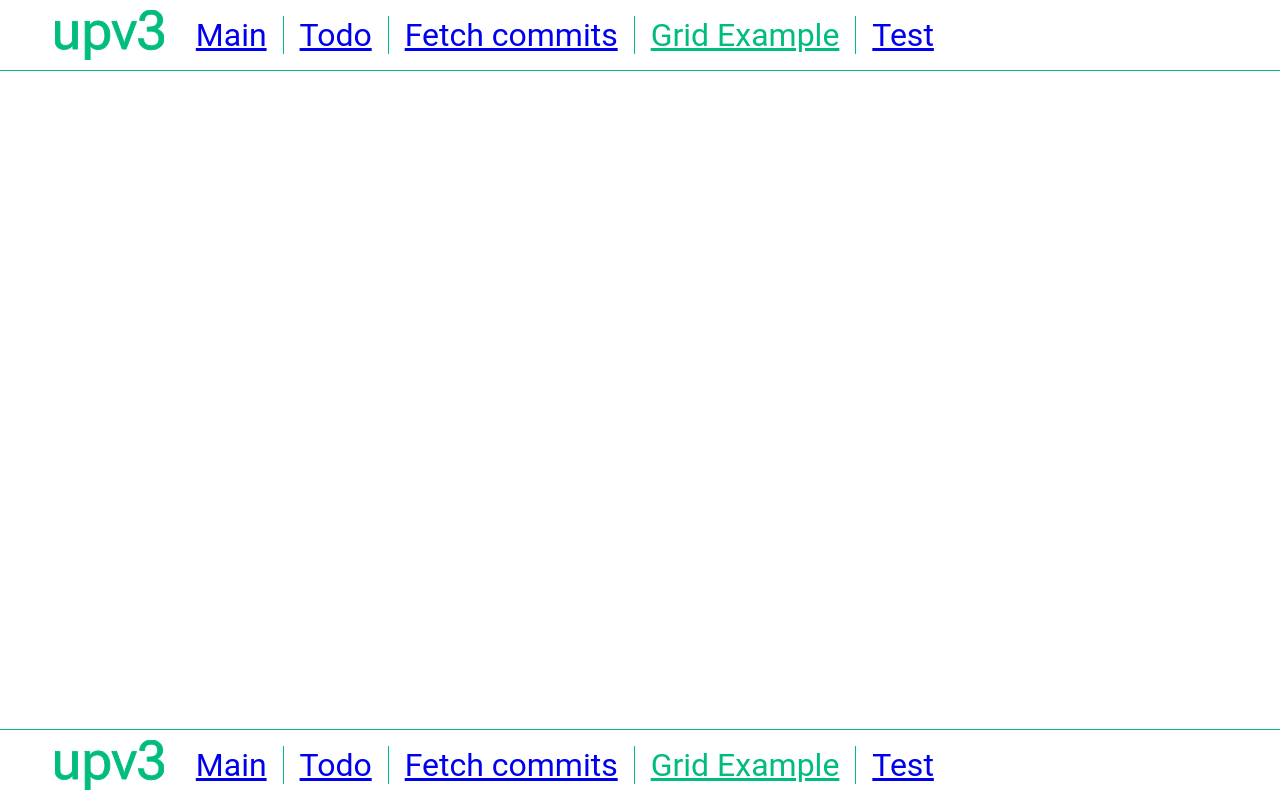
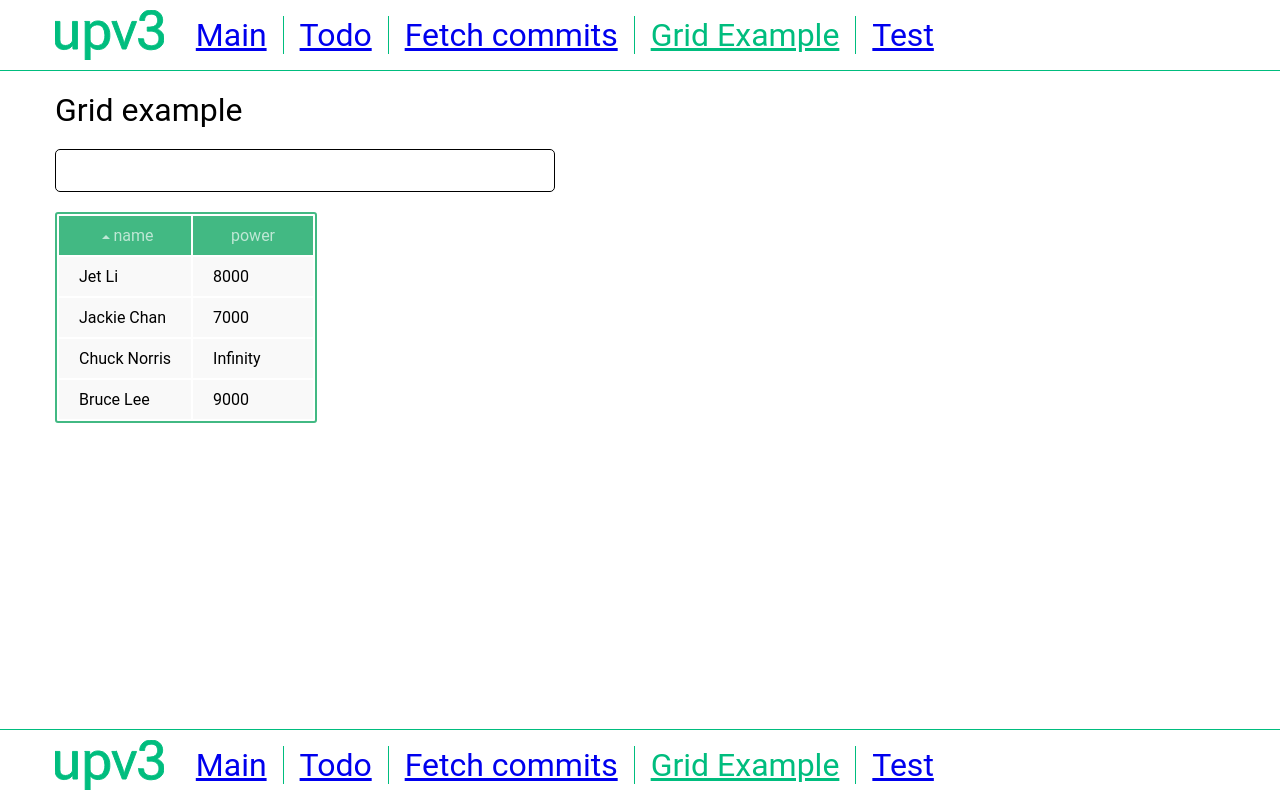
Before and after one commit to devmustbeawesome/vue3-examples, a Vue app: page /grid-example in a window 1280 px wide. Built offline with nearby package versions, Linux system fonts and the light colour scheme.

Commit message:
add VGrid and example

```diff
--- /dev/null
+++ b/src/components/UI/VGrid.vue
@@ -0,0 +1,132 @@
+<script lang="ts">
+import { computed, ref, type ComputedRef } from 'vue'
+export default {
+  name: 'VGrid'
+}
+</script>
+<script setup lang="ts">
+const props = defineProps({
+  data: {
+    type: Array<object>,
+    required: true,
+    default: () => []
+  },
+  columns: {
+    type: Array<string>,
+    required: true,
+    default: () => []
+  },
+  search: {
+    type: String,
+    required: false,
+    default: ''
+  }
+})
+const sortValue = ref({ name: props.columns[0], direction: 1 })
+const filteredData: ComputedRef<Map<number, object>> = computed(() => {
+  return props.data
+    .filter((row: { [key: string]: any }) =>
+      Object.keys(row).some((key) => {
+        return String(row[key]).toLowerCase().includes(props.search)
+      })
+    )
+    .sort((a: any, b: any) => {
+      return a[sortValue.value.name] < b[sortValue.value.name]
+        ? sortValue.value.direction * 1
+        : sortValue.value.direction * -1
+    })
+    .reduce((newData: Map<number, object>, el, index) => {
+      newData.set(index, el)
+      return newData
+    }, new Map<number, object>())
+})
+</script>
+<template>
+  <div>
+    <table>
+      <thead>
+        <tr>
+          <th
+            v-for="column in columns"
+            :key="column"
+            @click="
+              () => {
+                sortValue.name != column
+                  ? (sortValue = { name: column, direction: 1 })
+                  : (sortValue.direction = sortValue.direction * -1)
+              }
+            "
+          >
+            <span
+              v-if="sortValue.name == column"
+              class="arrow"
+              :class="sortValue.direction > 0 ? 'asc' : 'dsc'"
+            >
+            </span>
+            {{ column }}
+          </th>
+        </tr>
+      </thead>
+      <tbody>
+        <tr v-for="[key, row] in filteredData" :key="key">
+          <td v-for="data in row" :key="data">
+            {{ data }}
+          </td>
+        </tr>
+      </tbody>
+    </table>
+  </div>
+</template>
+<style scoped>
+table {
+  border: 2px solid #42b983;
+  border-radius: 3px;
+  background-color: #fff;
+}
+
+th {
+  background-color: #42b983;
+  color: rgba(255, 255, 255, 0.66);
+  cursor: pointer;
+  user-select: none;
+}
+
+td {
+  background-color: #f9f9f9;
+}
+
+th,
+td {
+  min-width: 120px;
+  padding: 10px 20px;
+}
+
+th.active {
+  color: #fff;
+}
+
+th.active .arrow {
+  opacity: 1;
+}
+
+.arrow {
+  display: inline-block;
+  vertical-align: middle;
+  width: 0;
+  height: 0;
+  margin-left: 5px;
+  opacity: 0.66;
+}
+
+.arrow.asc {
+  border-left: 4px solid transparent;
+  border-right: 4px solid transparent;
+  border-bottom: 4px solid #fff;
+}
+
+.arrow.dsc {
+  border-left: 4px solid transparent;
+  border-right: 4px solid transparent;
+  border-top: 4px solid #fff;
+}
+</style>
--- a/src/components/UI/index.ts
+++ b/src/components/UI/index.ts
@@ -1,3 +1,4 @@
 import VButton from '@/components/UI/VButton.vue'
 import VInput from '@/components/UI/VInput.vue'
-export default [VInput, VButton]
+import VGrid from '@/components/UI/VGrid.vue'
+export default [VInput, VButton, VGrid]
--- a/src/views/GridExample.vue
+++ b/src/views/GridExample.vue
@@ -1,9 +1,31 @@
 <script setup lang="ts">
+import { ref } from 'vue'
+
+const searchQuery = ref('')
+const gridColumns = ['name', 'power']
+const gridData = [
+  { name: 'Chuck Norris', power: Infinity },
+  { name: 'Bruce Lee', power: 9000 },
+  { name: 'Jackie Chan', power: 7000 },
+  { name: 'Jet Li', power: 8000 }
+]
 </script>
 <template>
-    <div class="container">
-        </div>
-
+  <div class="container">
+    <h1 class="page_title">Grid example</h1>
+    <div class="input-wrapper">
+      <VInput v-model="searchQuery" />
+    </div>
+    <VGrid :data="gridData" :columns="gridColumns" :search="searchQuery" />
+  </div>
 </template>
 <style scoped>
+.input-wrapper {
+  max-width: 500px;
+  margin-bottom: 20px;
+}
+.page_title {
+  margin-top: 20px;
+  margin-bottom: 20px;
+}
 </style>
```
